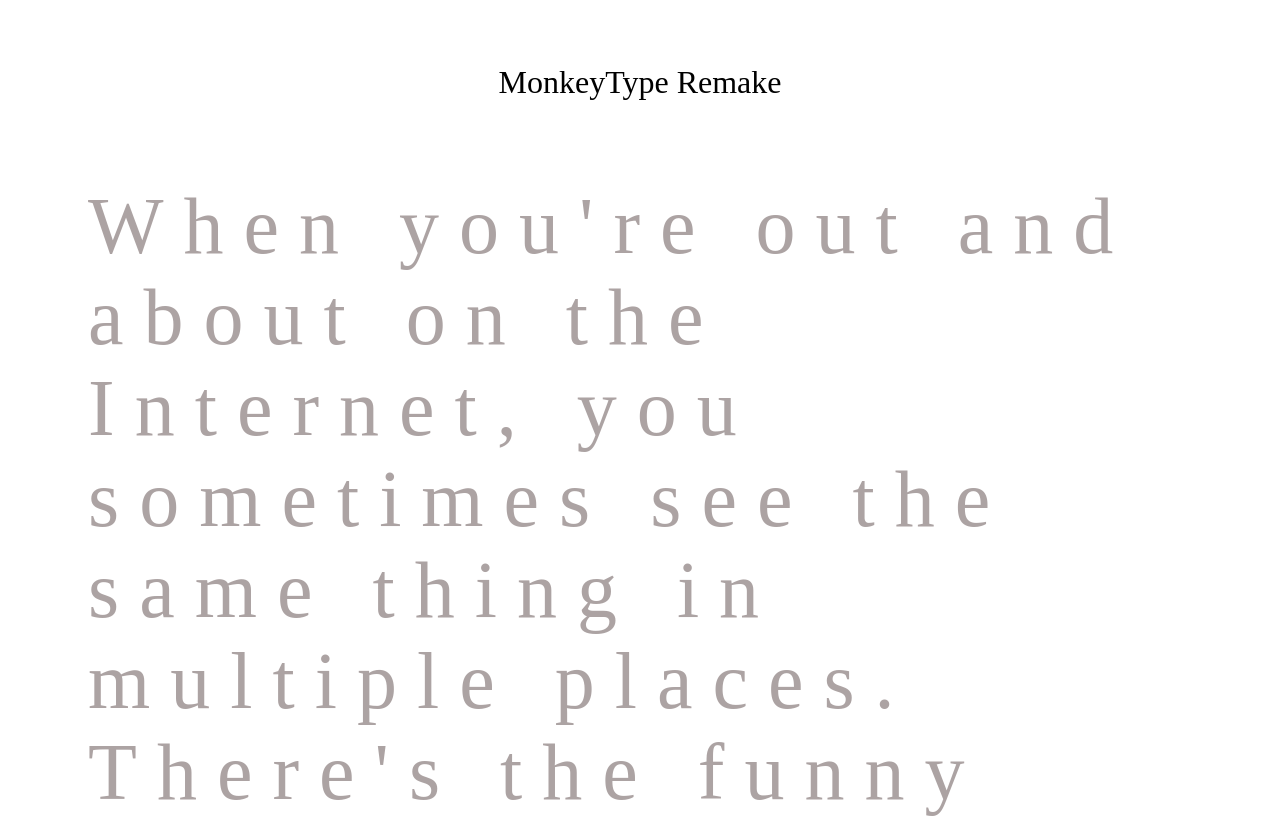
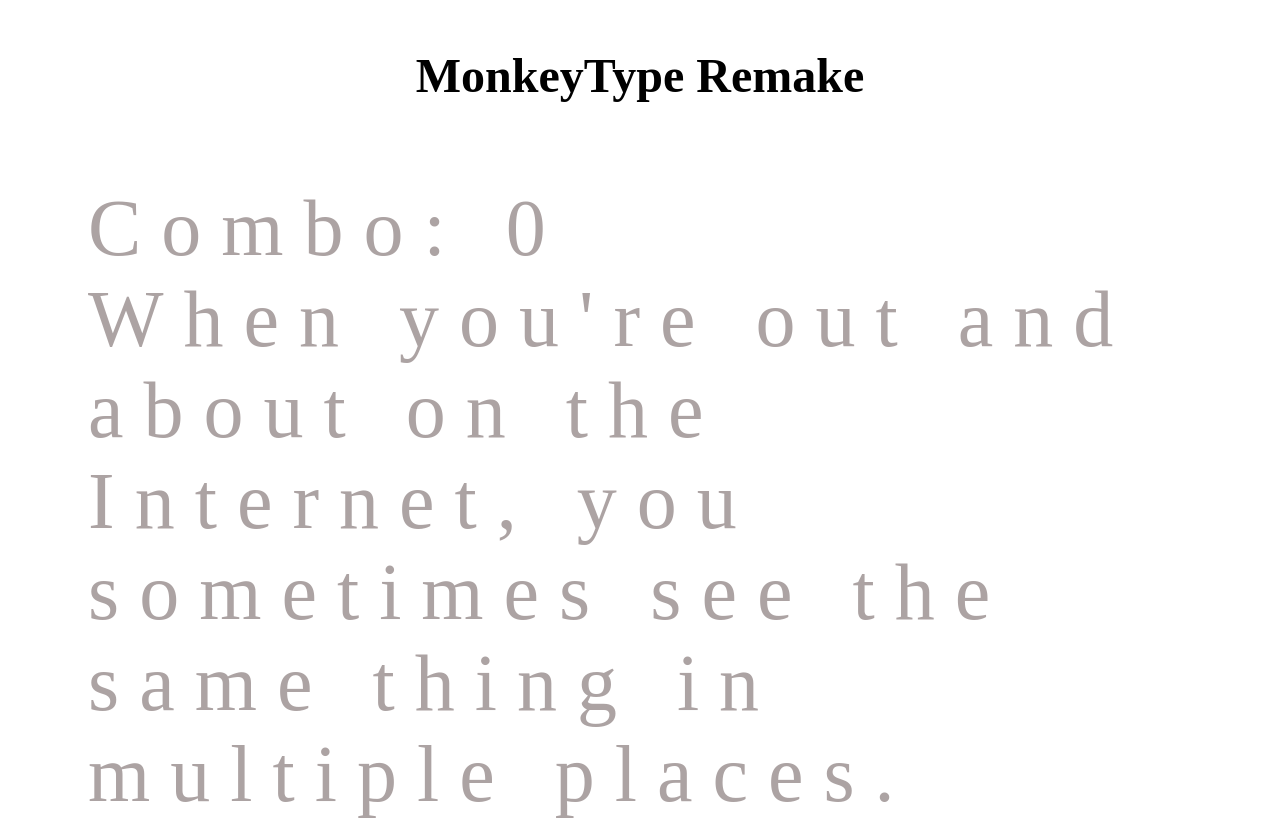
Before and after one commit to LavaisWatery/MonkeyTypeRemake, a React (Create React App) app: page / in a window 1280 px wide. Shown: the top 820 px of the page. Built offline with nearby package versions, Linux system fonts and the light colour scheme.

Commit message:
Up to date

```diff
--- a/src/components/Header/Header.jsx
+++ b/src/components/Header/Header.jsx
@@ -4,7 +4,6 @@
     return (
         <header className={styles.root}>
             <div>MonkeyType Remake</div>
-            <></>
         </header>
     )
 }
--- a/src/components/Header/Header.module.scss
+++ b/src/components/Header/Header.module.scss
@@ -1,5 +1,6 @@
 .root {
     text-align: center;
-    font-size: 2em;
-    margin-top: 2em;
+    font-size: 3em;
+    margin-top: 1em;
+    font-weight: bold;
 }
--- a/src/components/TestTypeComponent/Type.jsx
+++ b/src/components/TestTypeComponent/Type.jsx
@@ -1,29 +1,42 @@
-import { useState } from "react";
+import { useEffect, useState } from "react";
 import styles from "./Type.module.scss";
 
 const Type = () => {
-    const [typeObject, setTypeObject] = useState(createTypeObject("When you're out and about on the Internet, you sometimes see the same thing in multiple places. There's the funny picture of that angry baby again, or the inspirational quote set against the shot of a rocky peak emerging from the clouds, or that plain-text indignant screed about that thing that apparently made several of your Facebook friends identically indignant. That stuff--all that stuff that's been copied over and over--that stuff has a special name: copypasta."));
+    const [typeObject, setTypeObject] = useState(createTypeObject("When you're out and about on the Internet, you sometimes see the same thing in multiple places."));
+    const [startTime, setStartTime] = useState(null);
+    const [timer, setTimer] = useState(null);
+
+    useEffect(() => {
+        const timer = setTimeout(() => {
+            if(startTime == null) return;
+            setTimer(new Date());
+        }, 10);
+
+        return () => clearTimeout(timer);
+    });
 
     function createTypeObject(typeString) {
-        return { type: typeString, currentTyped: "" }
+        return { type: typeString, currentTyped: "", combo: 0 }
     }
 
     function keyDown(e) {
-        console.log(e.keyCode)
-        if ((e.keyCode >= 48 && e.keyCode <= 57 || e.keyCode >= 65 && e.keyCode <= 90) || (e.key==' ' || e.key=="'" || e.key=="," || e.key=="." || e.key=="-" || e.key==":" || e.key==";")) { // They typed a key, number, space
-            console.log(e.key);
+        if ((e.keyCode >= 48 && e.keyCode <= 57 ||
+            e.keyCode >= 65 && e.keyCode <= 90) ||
+            (e.key==' ' || e.key=="'" || e.key=="," || e.key=="." || e.key=="-" || e.key==":" || e.key==";")) { // They typed a key, number, space
+            if(startTime == null) setStartTime(new Date()); // start timer
             e.preventDefault();
-            setTypeObject({ type: typeObject.type, currentTyped: typeObject.currentTyped += e.key });
+            var nextChar = typeObject.type[typeObject.currentTyped.length];
+            var wombo = typeObject.combo;
+
+            if(nextChar == e.key) wombo++;
+            else wombo = 0;
+
+            setTypeObject({ type: typeObject.type, currentTyped: typeObject.currentTyped += e.key, combo: wombo});
         }
         else if(e.key == "Backspace") {
-            console.log(e.key);
             e.preventDefault();
-            setTypeObject({ type: typeObject.type, currentTyped: typeObject.currentTyped.slice(0, -1)})
+            setTypeObject({ type: typeObject.type, currentTyped: typeObject.currentTyped.slice(0, -1), combo: 0})
         }
-    }
-
-    function getCurrentIndex() {
-        return typeObject.currentTyped.length;
     }
 
     function layitout() {
@@ -49,6 +62,10 @@
 
     return (
         <div className={styles.type}>
+            <div className={styles.combo}>
+                <div>Combo: {typeObject.combo}</div>
+                <div>{timer != null && Math.floor((timer.getTime() - startTime.getTime()) / 1000)}</div>
+            </div>
             {layitout()}
         </div>
     );
--- a/src/components/TestTypeComponent/Type.module.scss
+++ b/src/components/TestTypeComponent/Type.module.scss
@@ -4,3 +4,9 @@
     font-size: 5em;
     color: #74666699
 }
+
+.combo {
+  display: flex;
+  justify-content: space-between;
+
+}
```
